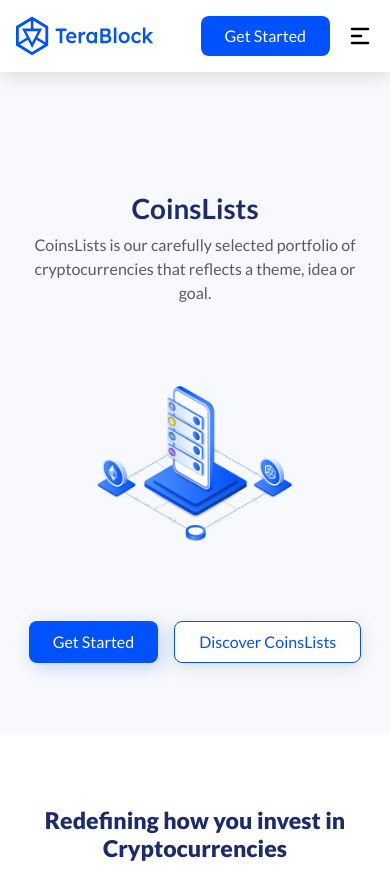
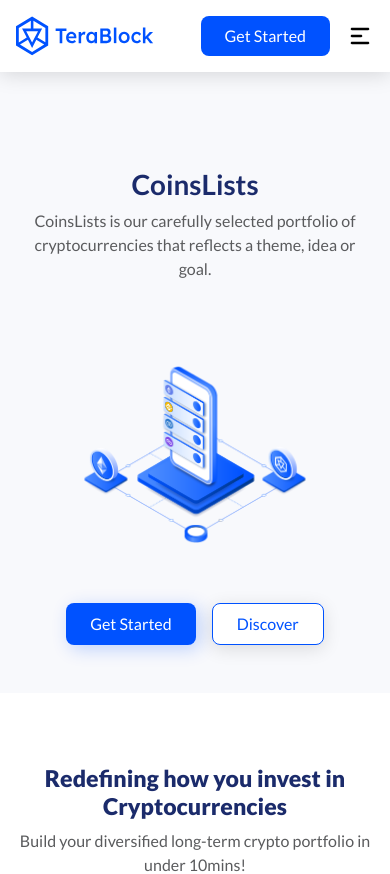
Before and after one commit to Amaru333/terablock-business, a Next.js app: page /coinslists in a window 390 px wide. Shown: the top 874 px of the page. Built offline with nearby package versions, Linux system fonts and the light colour scheme.

Commit message:
a little bit of mobile and margins

```diff
--- a/src/layout/CoinsListsLayout/Components/CoinsListsHeader.jsx
+++ b/src/layout/CoinsListsLayout/Components/CoinsListsHeader.jsx
@@ -9,8 +9,8 @@
   const width = useScreenSize().width;
   return (
     <div className="pb-5 px-0 px-md-2 px-xl-5">
-      <div className="py-4" style={{ maxWidth: "1500px", margin: "auto" }}>
-        <div className="pt-5 position-relative">
+      <div style={{ maxWidth: "1500px", margin: "auto" }}>
+        <div className="mt-5 position-relative">
           <div className="row mx-0" style={{ zIndex: 1 }}>
             <div className="my-5 px-4 px-md-5 col-12 col-md-6 pe-0 pe-md-5 d-flex flex-column justify-content-center text-center pe-4 text-md-start">
               <h1 className="fw-bold" style={{ color: "#1b2b6b" }}>
@@ -29,15 +29,15 @@
               )}
             </div>
             <div className={`col-12 col-md-6 d-flex ${width > 768 ? "justify-content-end" : "justify-content-center"}`}>
-              <div style={{ maxWidth: "60%" }}>
+              <div style={{ maxWidth: (width > 768)? "80%":"70vw", maxHeight : (width > 768) ? "400px" : "250px" }}>
                 <UILottie animation={HeroAnimation1} />
               </div>
             </div>
             {width < 904 && (
               <>
-                <div className="d-flex justify-content-center mt-5">
+                <div className="d-flex justify-content-center mt-4">
                   <UIButton type="primary">Get Started</UIButton>
-                  <UIButton type="secondary">Discover CoinsLists</UIButton>
+                  <UIButton type="secondary">Discover</UIButton>
                 </div>
                 {/* <p className="text-primaryTextGray mt-3 text-center">
                 Have any questions? <span className="text-primaryBlue fw-bold">Contact us</span>
--- a/src/layout/HelpCenterLayout/Components/HelpCenterHeader.jsx
+++ b/src/layout/HelpCenterLayout/Components/HelpCenterHeader.jsx
@@ -28,7 +28,7 @@
               )}
             </div>
             <div className={`col-12 col-md-5 d-flex ${width > 768 ? "justify-content-end" : "justify-content-center"}`}>
-              <div style={{ maxWidth: "70%" }}>
+              <div style={{  maxWidth: (width > 768)? "70%":"70vw", maxHeight : (width > 768) ? "400px" : "250px"  }}>
                 <UILottie animation={HeroAnimation1} />
               </div>
             </div>
--- a/src/layout/SwidgePageLayout/Components/SwidgePageHeader.jsx
+++ b/src/layout/SwidgePageLayout/Components/SwidgePageHeader.jsx
@@ -24,7 +24,7 @@
               )}
             </div>
             <div className={`col-12 col-md-6 d-flex ${width > 768 ? "justify-content-end" : "justify-content-center"}`}>
-              <div style={{ maxWidth: "80%" }}>
+              <div style={{ maxWidth: (width > 768)? "80%":"70vw", maxHeight : (width > 768) ? "400px" : "250px" }}>
                 <UILottie animation={HeroAnimation1} />
               </div>
             </div>
```
